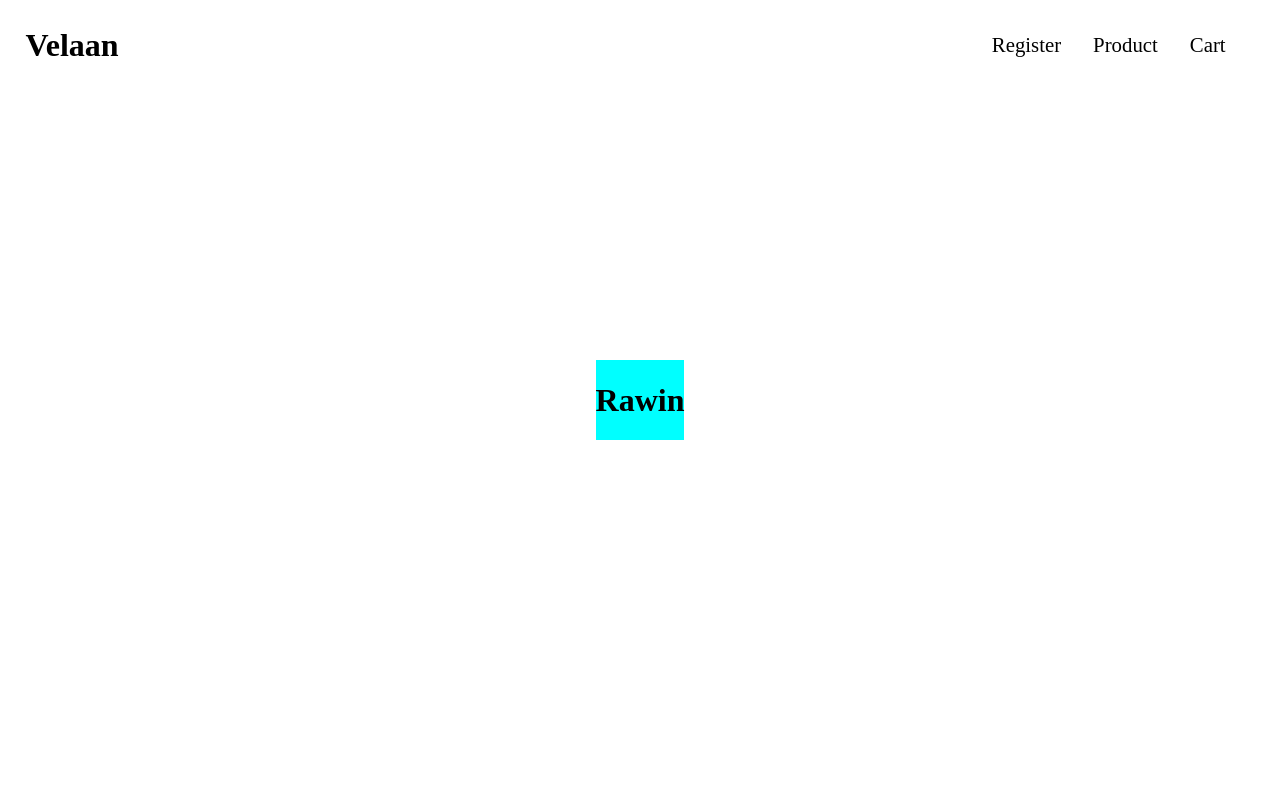
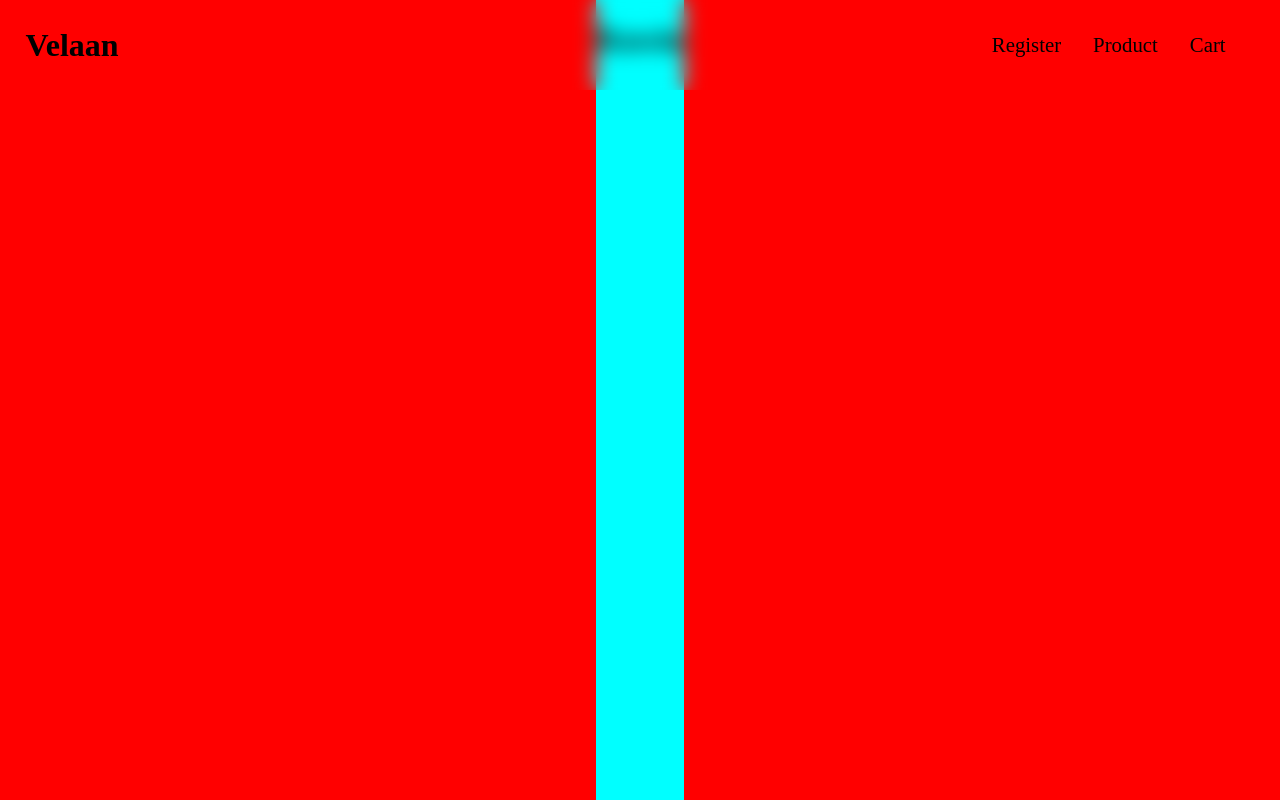
Before and after one commit to AswinKaruppiah/groupproject, a React (Create React App) app: page /product in a window 1280 px wide. Built offline with nearby package versions, Linux system fonts and the light colour scheme.

Commit message:
- product.css changed

```diff
--- a/src/UI/Display/Products/Product.css
+++ b/src/UI/Display/Products/Product.css
@@ -1,8 +1,10 @@
 .product {
   height: 100vh;
   width: 100vw;
-  display: grid;
+  display: flex;
+  justify-content: baseline;
   place-content: center;
+  background-color: red;
 }
 
 .product .info {
```
